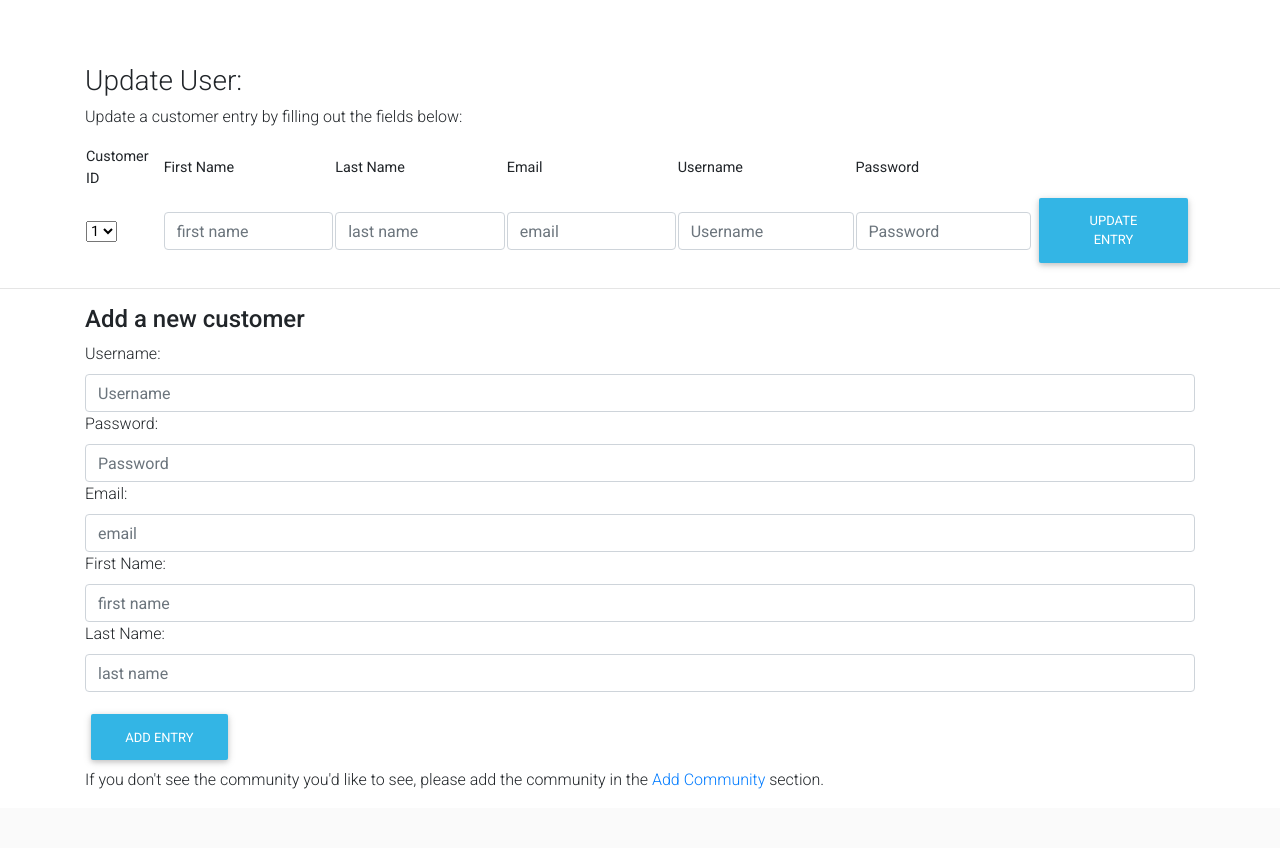
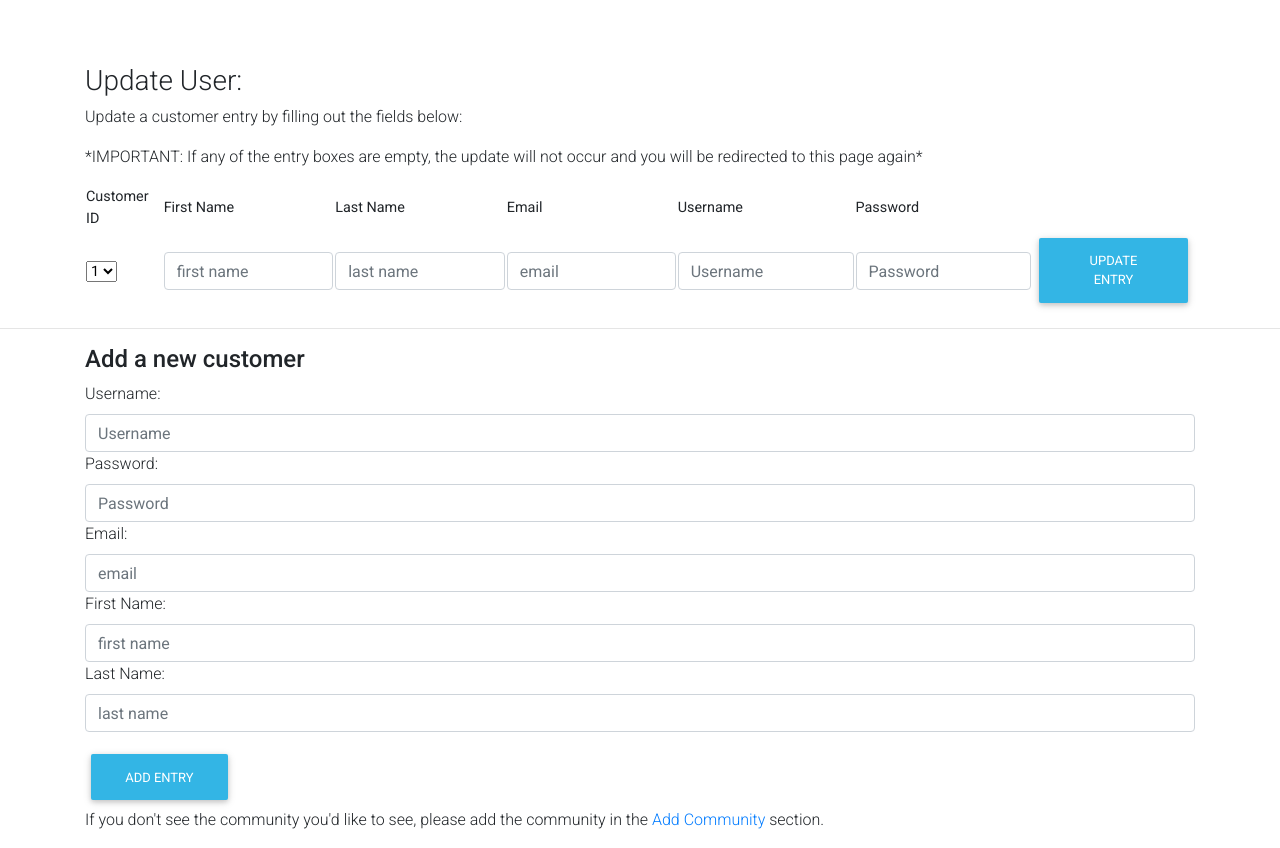
Before and after one commit to longmach/DiagonAlley, a Flask app: page /customer in a window 1280 px wide. Shown: the part 642-1490 px from the top of the page. Before the commit the page ends 1431 px from the top, so only its background shows below. Run offline with Flask 2, Linux system fonts and the light colour scheme; data comes from the database, SQL or seed files in the repository; data that the repository does not hold is empty; some libraries are stand-ins or nearby versions.

Commit message:
added conditional to update function on customers and added descriptions to forms

```diff
--- a/app.py
+++ b/app.py
@@ -42,9 +42,10 @@ def customer():
         email = request.form['email']
         username = request.form['username']
         password = request.form['password']
-        updateQuery= "UPDATE customers SET first_name = %s, last_name = %s, email = %s, username = %s, password = %s, created_date = %s WHERE customer_ID = %s;"
-        data = (f_name, l_name, email, username, password, created_date, cid)
-        result = execute_query(db_connection, updateQuery, data).fetchall()
+        if cid and f_name and l_name and email and username and password:
+            updateQuery= "UPDATE customers SET first_name = %s, last_name = %s, email = %s, username = %s, password = %s, created_date = %s WHERE customer_ID = %s;"
+            data = (f_name, l_name, email, username, password, created_date, cid)
+            result = execute_query(db_connection, updateQuery, data).fetchall()
         return redirect(url_for("customer"))
 
     elif request.method == "POST" and "addCustomer" in request.form:
--- a/templates/customer.html
+++ b/templates/customer.html
@@ -112,6 +112,7 @@
             <h3>Update User:</h3>
             <div id="UpdateHere">
             <p id="update">Update a customer entry by filling out the fields below:</p>
+            <p>*IMPORTANT: If any of the entry boxes are empty, the update will not occur and you will be redirected to this page again*</p>
             </div>
             <table>
                 <thead>
--- a/templates/purchaseOrder.html
+++ b/templates/purchaseOrder.html
@@ -98,6 +98,7 @@
     </div>
     <hr>
     <div id="UpdateHere" class="container justify-content-center mt-3">
+        <p>This page is to update customer-order relationships, to add items to existing order forms please go to the Purchase Order Details tab.</p>
         <p id="update">Update a purchase order entry by filling out the fields below:
 		(Customer ID can be update to null since some of our customers prefer certain discretion)</p>
         <table>
```
